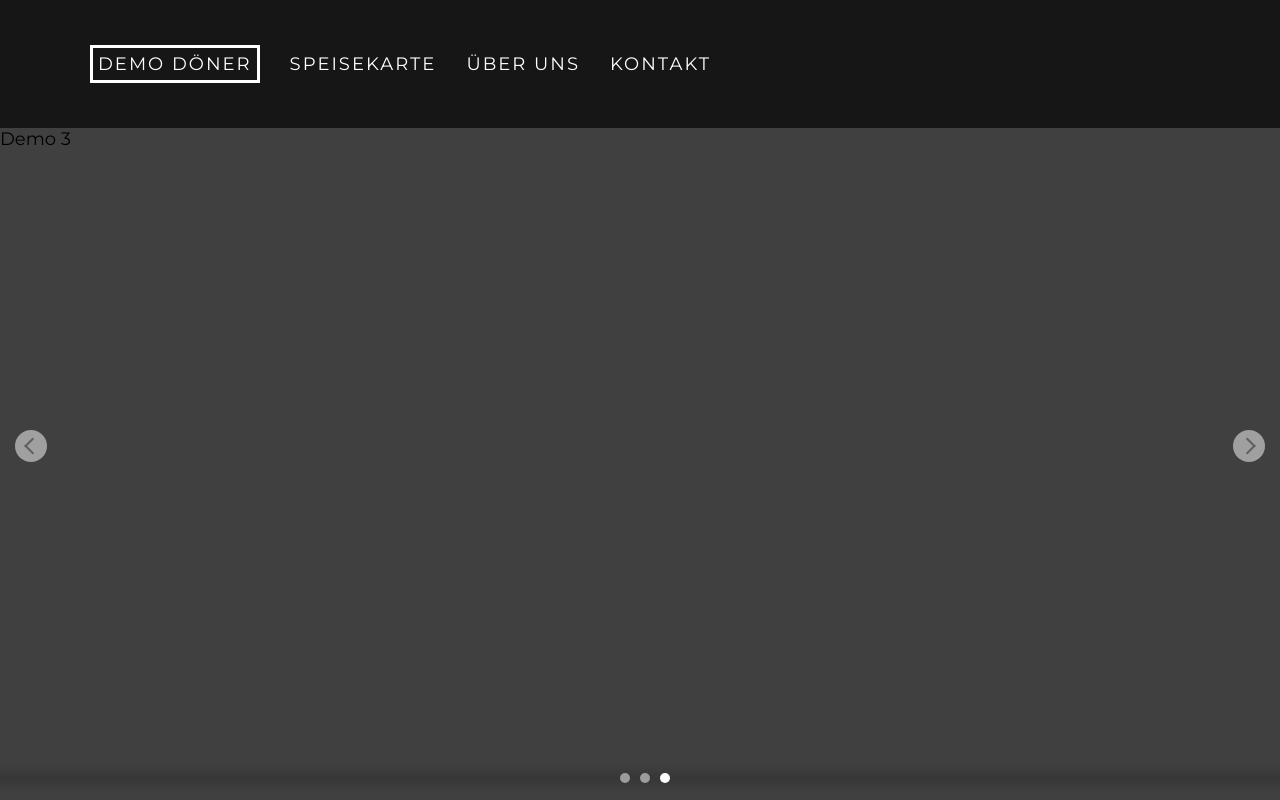
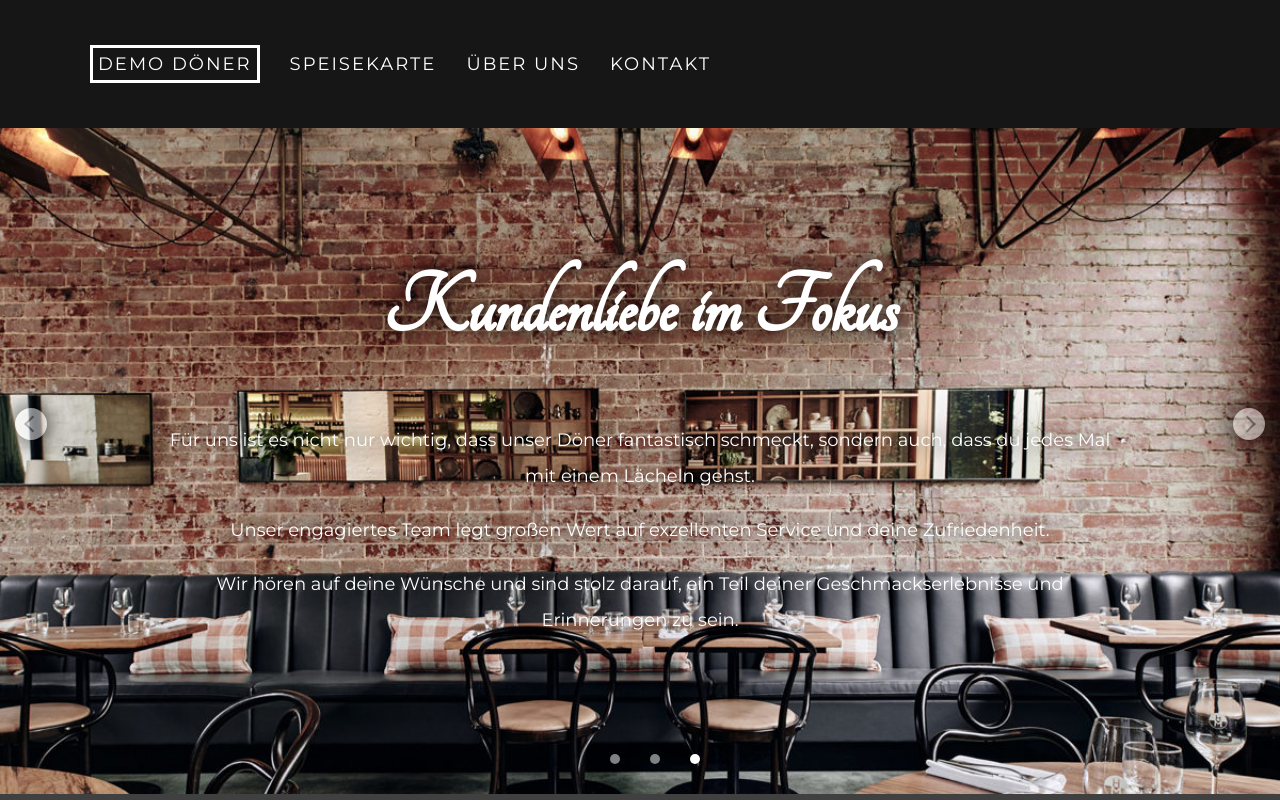
Before and after one commit to DerDawo/DemoDoenerLaden, a plain HTML site: page index.html in a window 1280 px wide. Both pictures are taken after a click on the button 31 px from the left and 445 px from the top of the page. Shown: the top 800 px of the page. Drawn offline with Linux system fonts and the light colour scheme.

Commit message:
caroussel added

```diff
--- a/index.html
+++ b/index.html
@@ -5,11 +5,11 @@
     <meta name="viewport" content="width=device-width, initial-scale=1.0">
     <title>Demo Döner Laden</title>
     <link rel="stylesheet" href="styles.css">
-    <!--page scripts-->
-    <script src="./script.js" defer></script>
     <!--caroussel.js-->
     <link rel="stylesheet" href="./libs/caroussel/caroussel.css">
     <script src="./libs/caroussel/caroussel.js"></script>
+    <!--page scripts-->
+    <script src="./script.js" defer></script>
 </head>
 <body>
     <nav>
@@ -29,14 +29,43 @@
     <section id="home_section">
         <div class="caroussel">
             <div class="caroussel-items">
-                <div class="caroussel-item">
-                    Demo 1
+                <div class="caroussel-item restaurant_slide" id="restaurant_slide_1">
+                    <h3 class="fade-in-caroussel">
+                        <h1>Demo Döner</h1>
+                    </h3>
+                    <div>
+                        <p class="fade-in-caroussel delay-fade-in-100">
+                            Deine Reise in den Orient
+                        </p>
+                    </div>
                 </div>
-                <div class="caroussel-item">
-                    Demo 2
+                <div class="caroussel-item restaurant_slide" id="restaurant_slide_2">
+                    <h3 class="fade-in-caroussel">Mehr als nur Essen</h3>
+                    <div>
+                        <p class="fade-in-caroussel delay-fade-in-100">
+                            Erlebe den Döner-Genuss in einer Atmosphäre, die Gemütlichkeit und Moderne vereint.
+                        </p>
+                        <p class="fade-in-caroussel delay-fade-in-200">
+                            Unser gemütlicher Dönerladen ist der perfekte Ort, um sich mit Freunden zu treffen oder eine entspannte Mahlzeit zu genießen.
+                        </p>
+                        <p class="fade-in-caroussel delay-fade-in-300">
+                            Lass dich von unserem einladenden Ambiente verführen und erlebe Dönerkultur in völlig neuem Licht.
+                        </p>
+                    </div>
                 </div>
-                <div class="caroussel-item">
-                    Demo 3
+                <div class="caroussel-item restaurant_slide" id="restaurant_slide_3">
+                    <h3 class="fade-in-caroussel">Kundenliebe im Fokus</h3>
+                    <div>
+                        <p class="fade-in-caroussel delay-fade-in-100">
+                            Für uns ist es nicht nur wichtig, dass unser Döner fantastisch schmeckt, sondern auch, dass du jedes Mal mit einem Lächeln gehst.
+                        </p>
+                        <p class="fade-in-caroussel delay-fade-in-200">
+                            Unser engagiertes Team legt großen Wert auf exzellenten Service und deine Zufriedenheit.
+                        </p>
+                        <p class="fade-in-caroussel delay-fade-in-300">
+                            Wir hören auf deine Wünsche und sind stolz darauf, ein Teil deiner Geschmackserlebnisse und Erinnerungen zu sein.
+                        </p>
+                    </div>
                 </div>
             </div>
         </div>
--- a/libs/caroussel/caroussel.css
+++ b/libs/caroussel/caroussel.css
@@ -1,3 +1,8 @@
+:root{
+    --dot_size: 10px;
+    --dot_spacing: 30px;
+}
+
 .caroussel{
     width: 100%;
     height: 100%;
@@ -24,7 +29,7 @@
 .show-caroussel-item{
     opacity: 1;
     height: 100%;
-    display: block;
+    display: flex;
     transition: height 0ms 0ms, opacity 400ms 0ms, display 0ms 500ms;
 }
 
@@ -49,11 +54,14 @@
     height: auto;
     display: flex;
     justify-content: center;
-    align-itmes: center;
+    align-items: center;
     padding: 10px;
     border-radius: 50%;
     margin: 0 15px;
     transition: 0.2s;
+    -webkit-box-shadow: 0px 0px 20px 5px #000000;
+    box-shadow: 0px 0px 20px 5px #000000;
+
 }
 
 .caroussel-buttons > button:hover{
@@ -97,18 +105,20 @@
     display: flex;
     justify-content: center;
     align-items:center;
-    gap: 10px;
-    padding: 10px 0;
-    background-image: linear-gradient(#00000000, #00000025, #00000000);
+    gap: var(--dot_spacing);
+    padding: var(--dot_spacing) 0;
+    /*background-image: linear-gradient(#00000000, #00000025, #00000000);*/
 }
 
 .caroussel-dots > label{
-    height:10px;
-    width:10px;
+    height: var(--dot_size);
+    width: var(--dot_size);
     background-color: white;
     opacity: 0.5;
     border-radius: 50%;
     transition: 0.2s;
+    -webkit-box-shadow: 0px 0px 20px 5px #000000;
+    box-shadow: 0px 0px 20px 5px #000000;
 }
 
 .caroussel-dots > label:hover{
--- a/script.js
+++ b/script.js
@@ -1,4 +1,19 @@
-document.addEventListener("scroll",fadeInOnScroll)
+window.addEventListener("load", init)
+
+function init(){
+  document.getElementById("previous-caroussel-item").addEventListener("click",fadeInOnDisplay)
+  document.getElementById("next-caroussel-item").addEventListener("click",fadeInOnDisplay)
+  for(let i = 0; i < document.getElementsByClassName("caroussel-item-dot").length; i++){
+    document.getElementsByClassName("caroussel-item-dot")[i].addEventListener("click",fadeInOnDisplay)
+  }
+  document.addEventListener("scroll",fadeInOnScroll)
+  document.getElementById("open_mobile_nav").addEventListener("click",openMobileNav)
+  document.getElementById("close_mobile_nav").addEventListener("click",closeMobileNav)
+  for(let i = 0; i < document.getElementsByClassName("mobile_nav_option").length; i++){
+    document.getElementsByClassName("mobile_nav_option")[i].addEventListener("click",closeMobileNav)
+  }
+
+}
 
 function fadeInOnScroll(){
     const pageTop = (window.pageYOffset !== undefined) ? window.pageYOffset : (document.documentElement || document.body.parentNode || document.body).scrollTop;
@@ -16,15 +31,29 @@ function fadeInOnScroll(){
     }
 }
 
-
-document.getElementById("open_mobile_nav").addEventListener("click",openMobileNav)
-document.getElementById("close_mobile_nav").addEventListener("click",closeMobileNav)
-for(let i = 0; i < document.getElementsByClassName("mobile_nav_option").length; i++){
-  document.getElementsByClassName("mobile_nav_option")[i].addEventListener("click",closeMobileNav)
-}
 function openMobileNav(){
   document.getElementsByClassName("mobile_nav")[0].style.transform = "translateX(0%)";
 }
 function closeMobileNav(){
   document.getElementsByClassName("mobile_nav")[0].style.transform = "translateX(100%)";
 }
+
+function fadeInOnDisplay(){
+  const restaurant_slide = document.getElementsByClassName("restaurant_slide");
+  const fade_ins_display = document.getElementsByClassName("fade-in-caroussel");
+
+  for (var i = 0; i < fade_ins_display.length; i++) {
+    const fade_in = fade_ins_display[i];
+    fade_in.classList.remove("visible-caroussel-content");
+  }
+
+  for (const slide of restaurant_slide){
+    if (getComputedStyle(slide, null).display !== "none"){
+      const fade_ins_display_show = slide.getElementsByClassName("fade-in-caroussel")
+      for (var i = 0; i < fade_ins_display_show.length; i++) {
+        fade_ins_display_show[i].classList.add("visible-caroussel-content");
+      }
+    }
+  }
+
+}
--- a/styles.css
+++ b/styles.css
@@ -48,6 +48,8 @@ html{
     --nav_padding_right: var(--nav_padding_right_desktop);
     --nav_padding_bottom: var(--nav_padding_bottom_desktop);
     --nav_padding_left: var(--nav_padding_left_desktop);
+
+    --nav_height_calculated: calc(5px + 5px + 3px + 3px  + 1rem + 2 * var(--nav_padding_top));
 
     --section_padding_top: var(--section_padding_top_desktop);
     --section_padding_right: var(--section_padding_right_desktop);
@@ -118,7 +120,7 @@ nav > a:first-of-type:hover{
 }
 
 section{
-    padding: calc(5px + 5px + 3px + 3px  + 1rem + 2 * var(--nav_padding_top)) var(--section_padding_right) var(--section_padding_bottom) var(--section_padding_left);
+    padding: var(--nav_height_calculated) var(--section_padding_right) var(--section_padding_bottom) var(--section_padding_left);
     width: calc(100% - var(--section_padding_left) - var(--section_padding_right));
     min-height: calc(100dvh - var(--section_padding_bottom));
 }
@@ -130,9 +132,8 @@ section{
 }
 
 .caroussel{
-    margin-top: 4px;
-    width: calc(100% + 2*var(--nav_padding_left)) !important;
-    height: calc(100dvh - 3*var(--nav_padding_bottom)) !important;
+    width: calc(100% + var(--nav_padding_left) + var(--nav_padding_right)) !important;
+    height: calc(100dvh - var(--section_padding_bottom) - var(--dot_spacing) - var(--dot_size)) !important;
 }
 
 #home_background{
@@ -277,7 +278,7 @@ h1{
     background-image: url('./oriental_background_with_dark_gray_graphit_gray.jpg');
     background-repeat: no-repeat;
     background-size: cover;
-    background-position: -50%;
+    background-position: center;
     color: white;
 }
 
@@ -474,3 +475,76 @@ footer > a:visited{
     }
 
 }
+
+
+.restaurant_slide{
+    background-position: center;
+    background-size: cover;
+    color: white;
+    display: flex;
+    flex-direction: column;
+    justify-content: center;
+    align-items:center;
+    gap: 50px;
+}
+.restaurant_slide > h3{
+    font-family: 'Tangerine', serif;
+    text-shadow: 0px 0px 20px #000000;
+    font-size: 5rem;
+    margin: 0;
+}
+.restaurant_slide > div{
+    font-family: 'Montserrat', sans-serif;
+    width: 75%;
+    text-shadow: 0px 0px 20px #000000;
+    text-align: center;
+    line-height: 2rem;
+}
+#restaurant_slide_1{
+    background-image: url('./img/inside1.png');
+}
+#restaurant_slide_2{
+    background-image: url('./img/restaurant.png');
+}
+#restaurant_slide_3{
+    background-image: url('./img/inside2.jpg');
+}
+
+.fade-in-caroussel{
+    opacity: 0;
+    transform: translate(0, -5vh);
+    transition: all 0.5s;
+}
+
+.fade-in-caroussel.visible-caroussel-content {
+    opacity: 1;
+    transform: translate(0, 0);
+}
+
+.delay-fade-in-100{
+    transition-delay: .1s;
+}
+.delay-fade-in-200{
+    transition-delay: .2s;
+}
+.delay-fade-in-300{
+    transition-delay: .3s;
+}
+.delay-fade-in-400{
+    transition-delay: .4s;
+}
+.delay-fade-in-500{
+    transition-delay: .5s;
+}
+.delay-fade-in-600{
+    transition-delay: .6s;
+}
+.delay-fade-in-700{
+    transition-delay: .7s;
+}
+.delay-fade-in-800{
+    transition-delay: .8s;
+}
+.delay-fade-in-900{
+    transition-delay: .9s;
+}
```
Also changed, not shown: img/inside1.png (added), img/inside2.jpg (added), img/restaurant.png (added).
